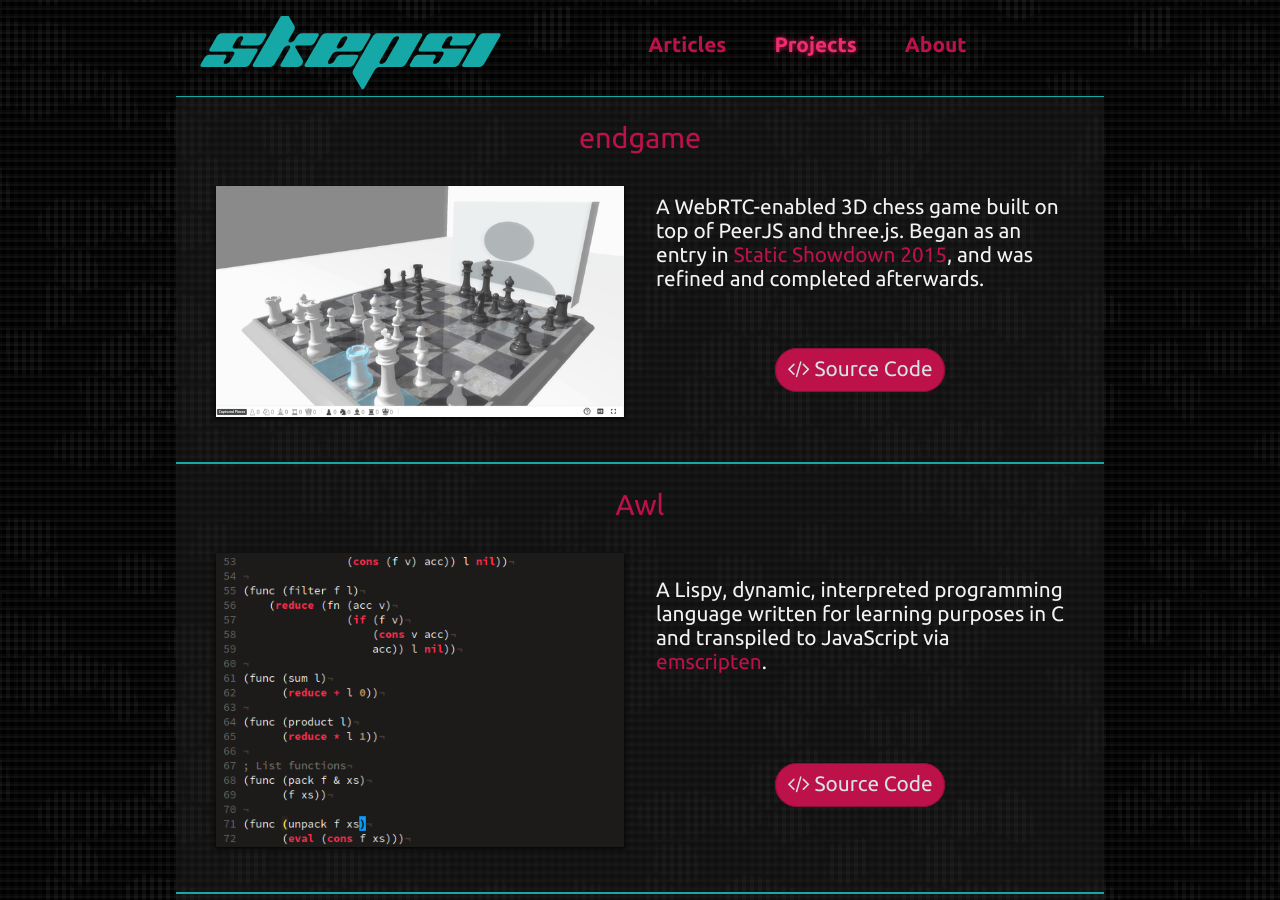
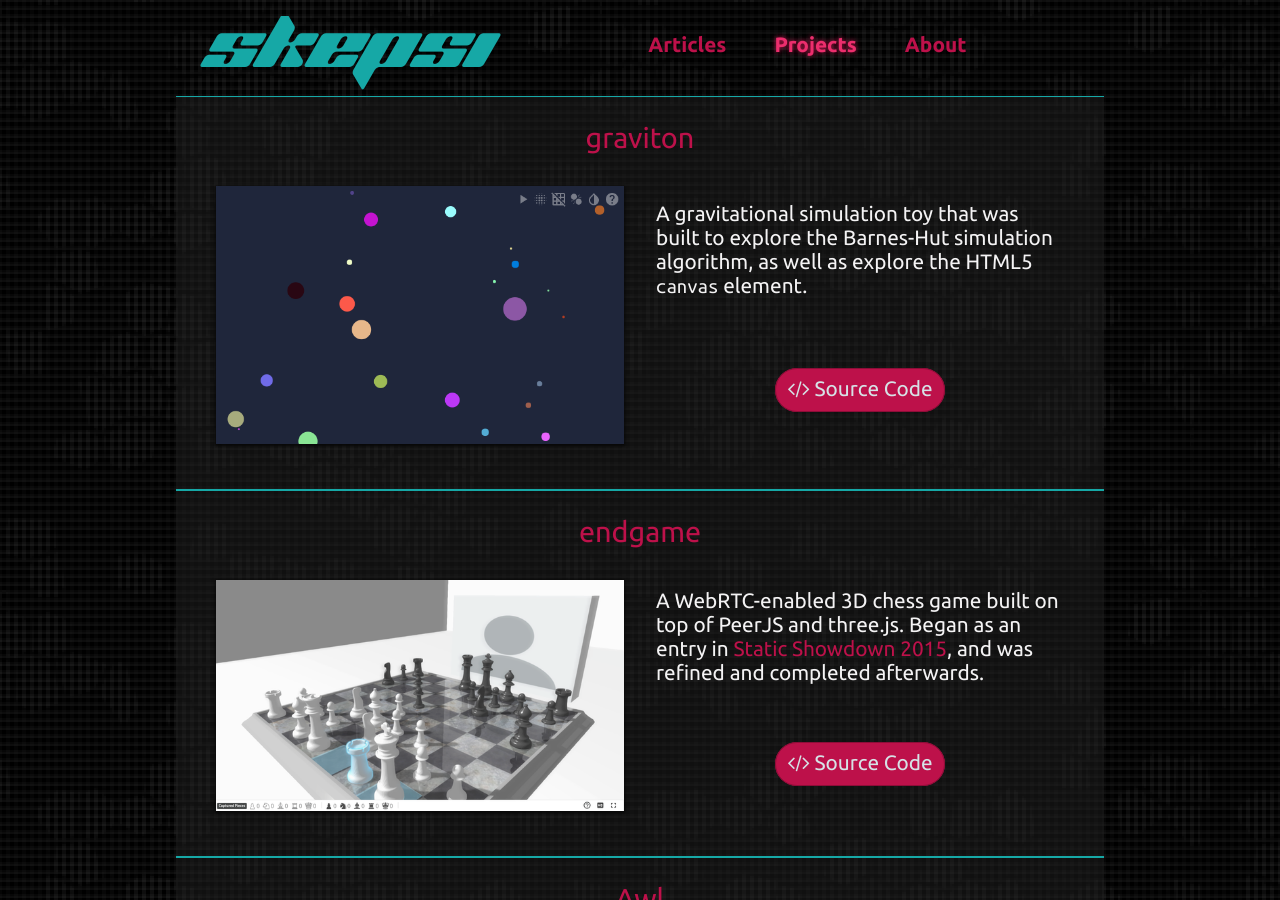
Before and after one commit to voithos/voithos.github.io, a Jekyll site: the page built from projects.html, in a window 1280 px wide and 900 px high. Built offline with Jekyll 4.4.1, drawn with Linux system fonts in a browser that asks for light colours; nearby versions of some CDN libraries; a script that is not in the unit is left out.

Commit message:
Add graviton to project list.

```diff
--- a/_data/projects.yml
+++ b/_data/projects.yml
@@ -1,3 +1,12 @@
+- name:     graviton
+  class:    project-graviton
+  img:      graviton.png
+  url:      http://skepsi.me/graviton/
+  code_url: https://github.com/voithos/graviton
+  desc: >
+    A gravitational simulation toy that was built to explore the Barnes-Hut
+    simulation algorithm, as well as explore the HTML5 `canvas` element.
+
 - name:     endgame
   class:    project-endgame
   img:      endgame.png
```
Also changed, not shown: assets/img/projects/graviton.png (added).
